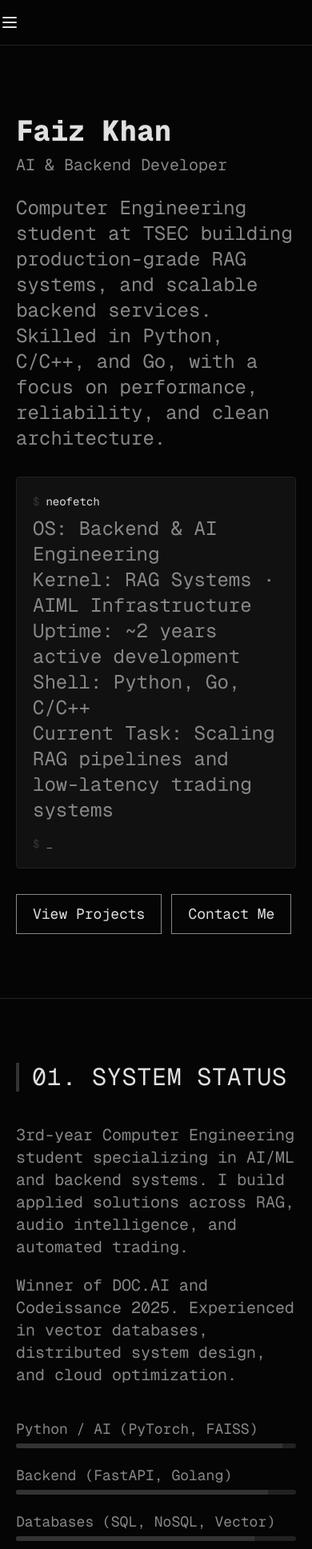
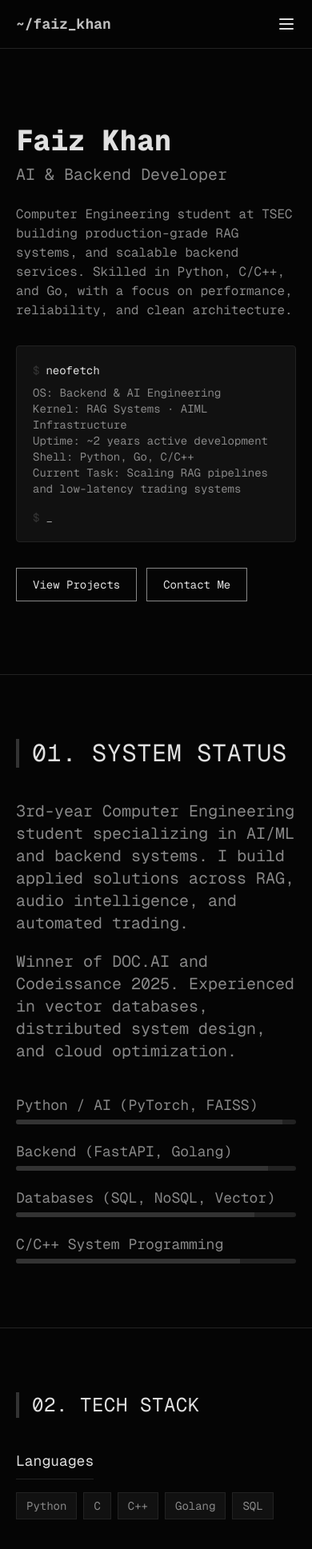
Before and after one commit to calvincandiec137/Portfolio, a Next.js app: page / in a window 390 px wide. Shown: the top 1937 px of the page at 80% size. Built offline with nearby package versions, Linux system fonts and the light colour scheme.

Commit message:
mobile layout changes

```diff
--- a/components/contact.tsx
+++ b/components/contact.tsx
@@ -5,21 +5,21 @@ export function Contact() {
   return (
     <section id="contact" className="py-20">
       <div className="max-w-5xl mx-auto px-5 text-left">
-        <h2 className="text-3xl mb-10 text-foreground border-l-4 border-accent pl-4 uppercase tracking-wide text-left">
+        <h2 className="text-2xl mb-10 text-foreground border-l-4 border-accent pl-4 uppercase tracking-wide text-left">
           05. Establish Connection
         </h2>
 
-        <p className="text-muted-foreground max-w-md mx-0 mb-10">
-          Currently open for internships and collaborative projects involving RAG, Backend Systems or AI/ML.
+        <p className="text-muted-foreground max-w-md mx-auto mb-10">
+          Currently open for internships and collaborative projects involving RAG, Backend Systems, or Algo Trading.
         </p>
 
-        <div className="flex gap-6 flex-wrap">
+        <div className="flex justify-center gap-6 flex-wrap">
           <a
             href={`mailto:${profile.contact.email}`}
             className="flex items-center gap-2 text-muted-foreground hover:text-foreground transition-colors"
           >
             <Mail size={20} />
-            <span className="text-lg">{profile.contact.email}</span>
+            <span className="text-sm">{profile.contact.email}</span>
           </a>
           <a
             href={profile.contact.github}
@@ -28,7 +28,7 @@ export function Contact() {
             className="flex items-center gap-2 text-muted-foreground hover:text-foreground transition-colors"
           >
             <Github size={20} />
-            <span className="text-lg">GitHub</span>
+            <span className="text-sm">GitHub</span>
           </a>
           <a
             href={profile.contact.linkedin}
@@ -37,7 +37,7 @@ export function Contact() {
             className="flex items-center gap-2 text-muted-foreground hover:text-foreground transition-colors"
           >
             <Linkedin size={20} />
-            <span className="text-lg">LinkedIn</span>
+            <span className="text-sm">LinkedIn</span>
           </a>
         </div>
       </div>
--- a/components/footer.tsx
+++ b/components/footer.tsx
@@ -2,7 +2,7 @@ import { profile } from "@/lib/data"
 
 export function Footer() {
   return (
-    <footer className="text-center py-10 text-sm text-muted-foreground border-t border-border">
+    <footer className="text-center py-10 text-xs text-muted-foreground border-t border-border">
       <p>
         © {new Date().getFullYear()} {profile.name}. All rights reserved.
       </p>
--- a/components/hero.tsx
+++ b/components/hero.tsx
@@ -5,17 +5,17 @@ export function Hero() {
 
   return (
     <section id="home" className="min-h-screen flex items-center border-b border-border pt-16">
-      <div className="max-w-7xl mx-auto px-5 text-2xl py-20">
-        <h1 className="text-4xl md:text-6xl font-extrabold mb-2 text-foreground">{profile.name}</h1>
+      <div className="max-w-5xl mx-auto px-5 py-20">
+        <h1 className="text-4xl md:text-5xl font-extrabold mb-2 text-foreground">{profile.name}</h1>
         <h2 className="text-xl md:text-2xl text-muted-foreground mb-6">{profile.title}</h2>
-        <p className="max-w-5xl text-muted-foreground mb-8">{profile.bio}</p>
+        <p className="max-w-xl text-muted-foreground mb-8">{profile.bio}</p>
 
-        <div className="bg-card border border-border p-5 rounded text-sm text-card-foreground max-w-5xl">
+        <div className="bg-card border border-border p-5 rounded text-sm text-card-foreground max-w-xl">
           <div>
             <span className="text-accent mr-2 select-none">$</span>
             neofetch
           </div>
-          <pre className="text-muted-foreground mt-2 mb-4 whitespace-pre-wrap text-2xl">
+          <pre className="text-muted-foreground mt-2 mb-4 whitespace-pre-wrap text-sm">
             {`OS: ${terminal.os}
 Kernel: ${terminal.kernel}
 Uptime: ${terminal.uptime}
@@ -31,13 +31,13 @@ Current Task: ${terminal.currentTask}`}
         <div className="mt-8 flex gap-3 flex-wrap">
           <a
             href="#projects"
-            className="px-5 py-2.5 border border-muted-foreground text-foreground text-lg hover:bg-foreground hover:text-background hover:border-foreground transition-all"
+            className="px-5 py-2.5 border border-muted-foreground text-foreground text-sm hover:bg-foreground hover:text-background hover:border-foreground transition-all"
           >
             View Projects
           </a>
           <a
             href="#contact"
-            className="px-5 py-2.5 border border-muted-foreground text-foreground text-lg hover:bg-foreground hover:text-background hover:border-foreground transition-all"
+            className="px-5 py-2.5 border border-muted-foreground text-foreground text-sm hover:bg-foreground hover:text-background hover:border-foreground transition-all"
           >
             Contact Me
           </a>
--- a/components/navbar.tsx
+++ b/components/navbar.tsx
@@ -17,12 +17,12 @@ export function Navbar() {
 
   return (
     <nav className="fixed top-0 left-0 w-full bg-background/95 border-b border-border z-50 backdrop-blur-sm">
-      <div className="max-w-5xl mx-auto px-5 py-4 pl-0 flex justify-between items-center">
-        {/* <a href="#" className="font-bold text-3xl text-primary">
+      <div className="max-w-5xl mx-auto px-5 py-4 flex justify-between items-center">
+        <a href="#" className="font-bold text-lg text-primary">
           ~/{profile.username}
-        </a> */}
+        </a>
 
-        <ul className="hidden md:flex ml-0 pl-0 gap-10 text-xl">
+        <ul className="hidden md:flex gap-5 text-sm">
           {navLinks.map((link) => (
             <li key={link.href}>
               <a href={link.href} className="text-muted-foreground hover:text-foreground transition-colors">
--- a/components/project-card.tsx
+++ b/components/project-card.tsx
@@ -8,10 +8,10 @@ export function ProjectCard({ project }: ProjectCardProps) {
   return (
     <div className="bg-card border border-border p-6 flex flex-col justify-between hover:border-accent hover:-translate-y-0.5 transition-all">
       <div>
-        <h3 className="text-xl font-bold text-foreground mb-1">{project.title}</h3>
-        <p className="text-sm text-muted-foreground mb-4">{project.tech}</p>
+        <h3 className="text-lg font-bold text-foreground mb-1">{project.title}</h3>
+        <p className="text-xs text-muted-foreground mb-4">{project.tech}</p>
 
-        <ul className="text-lg text-muted-foreground space-y-1.5 list-disc pl-5 mb-5">
+        <ul className="text-sm text-muted-foreground space-y-1.5 list-disc pl-5 mb-5">
           {project.description.map((item, i) => (
             <li key={i}>{item}</li>
           ))}
@@ -35,7 +35,7 @@ export function ProjectCard({ project }: ProjectCardProps) {
           href={project.githubUrl}
           target="_blank"
           rel="noopener noreferrer"
-          className="text-lg uppercase tracking-wide font-bold text-muted-foreground hover:text-foreground transition-colors"
+          className="text-sm uppercase tracking-wide font-bold text-muted-foreground hover:text-foreground transition-colors"
         >
           {">"} GitHub_Repo
         </a>
--- a/components/projects.tsx
+++ b/components/projects.tsx
@@ -5,7 +5,7 @@ export function Projects() {
   return (
     <section id="projects" className="py-20 border-b border-border">
       <div className="max-w-5xl mx-auto px-5">
-        <h2 className="text-3xl mb-10 text-foreground border-l-4 border-accent pl-4 uppercase tracking-wide">
+        <h2 className="text-2xl mb-10 text-foreground border-l-4 border-accent pl-4 uppercase tracking-wide">
           03. Deployed Protocols
         </h2>
 
--- a/components/skills.tsx
+++ b/components/skills.tsx
@@ -4,21 +4,21 @@ export function Skills() {
   return (
     <section id="skills" className="py-20 border-b border-border">
       <div className="max-w-5xl mx-auto px-5">
-        <h2 className="text-3xl mb-10 text-foreground border-l-4 border-accent pl-4 uppercase tracking-wide">
+        <h2 className="text-2xl mb-10 text-foreground border-l-4 border-accent pl-4 uppercase tracking-wide">
           02. Tech Stack
         </h2>
 
         <div className="grid md:grid-cols-2 gap-8">
           {skillCategories.map((category) => (
             <div key={category.title}>
-              <h3 className="text-xl text-foreground mb-4 border-b border-border pb-2 inline-block">
+              <h3 className="text-lg text-foreground mb-4 border-b border-border pb-2 inline-block">
                 {category.title}
               </h3>
               <div className="flex flex-wrap gap-2">
                 {category.skills.map((skill) => (
                   <span
                     key={skill.name}
-                    className="bg-card border border-border px-3 py-1.5 text-lg text-muted-foreground hover:border-accent transition-colors"
+                    className="bg-card border border-border px-3 py-1.5 text-sm text-muted-foreground hover:border-accent transition-colors"
                   >
                     {skill.name}
                   </span>
```
